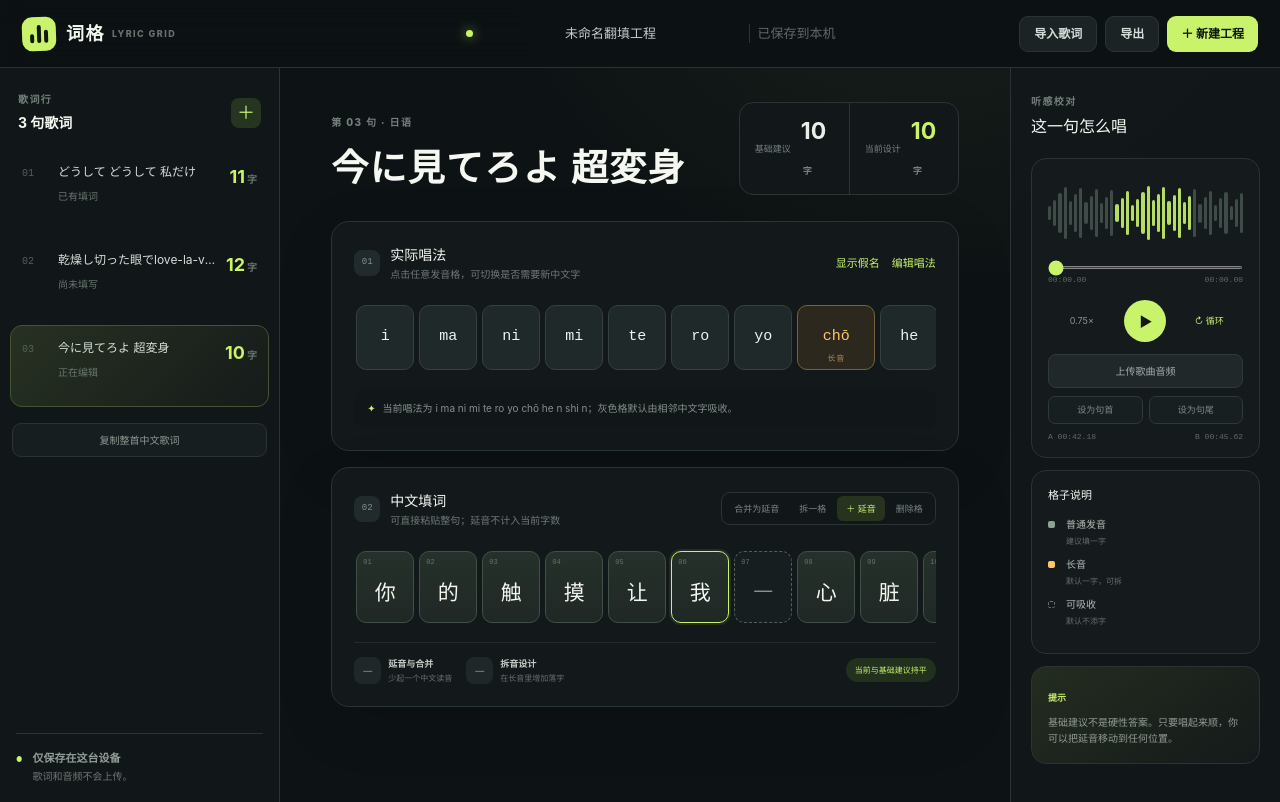
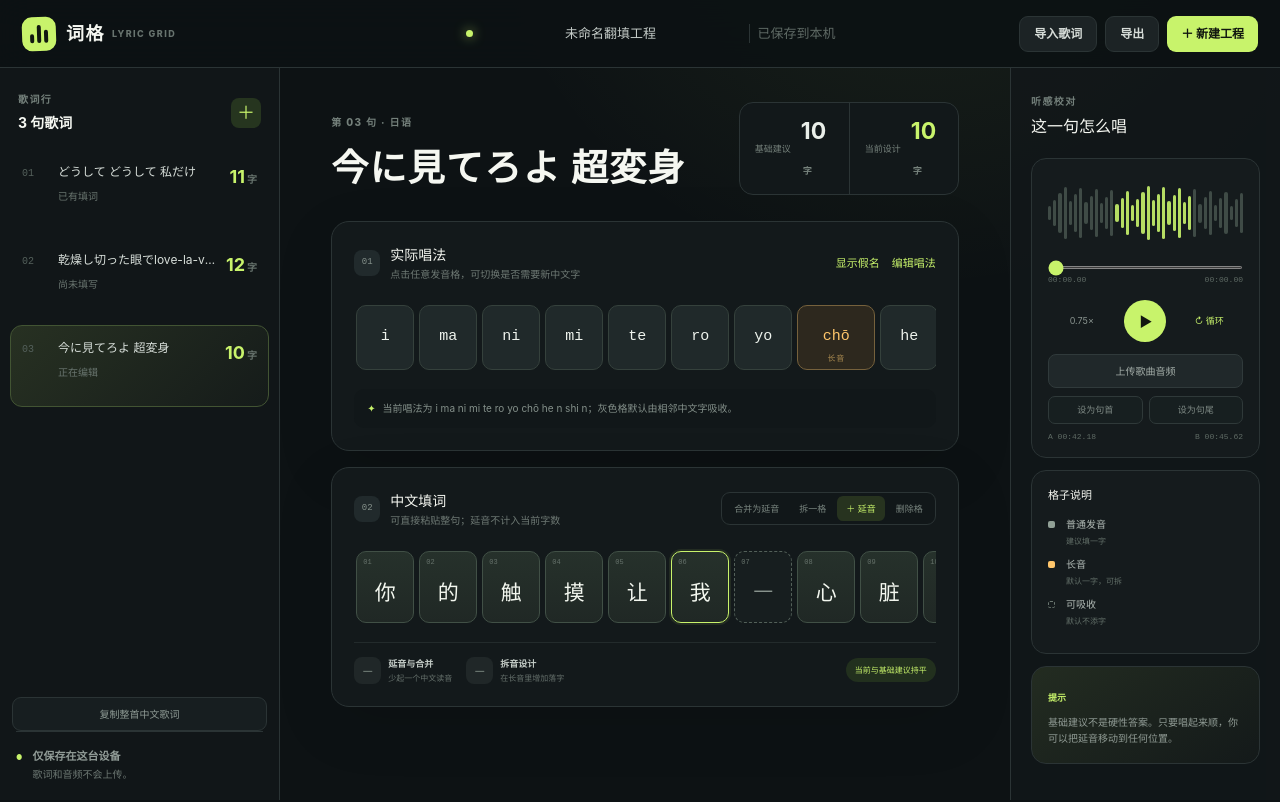
Before and after one commit to beiai-sama/lyric-grid, a Next.js app: page / in a window 1280 px wide. Built offline with nearby package versions, Linux system fonts and the light colour scheme.

Commit message:
Keep lyric list in its own scroll pane

```diff
--- a/app/globals.css
+++ b/app/globals.css
@@ -20,7 +20,7 @@ body { margin: 0; background: var(--background); color: var(--foreground); font-
 button, input, textarea { font: inherit; }
 button { color: inherit; }
 
-.app-shell { min-height: 100vh; background: radial-gradient(circle at 72% -20%, rgba(200, 243, 107, .08), transparent 34%), #0d1214; }
+.app-shell { height: 100vh; overflow: hidden; background: radial-gradient(circle at 72% -20%, rgba(200, 243, 107, .08), transparent 34%), #0d1214; }
 .topbar { height: 68px; display: grid; grid-template-columns: 260px minmax(0, 1fr) auto; align-items: center; border-bottom: 1px solid var(--line); background: rgba(13, 18, 20, .92); padding: 0 22px; position: sticky; top: 0; z-index: 10; backdrop-filter: blur(16px); }
 .brand { display: flex; align-items: center; gap: 10px; }
 .brand-mark { width: 34px; height: 34px; border-radius: 10px; background: var(--lime); display: flex; align-items: end; justify-content: center; gap: 3px; padding: 8px; transform: rotate(-2deg); }
@@ -41,16 +41,16 @@ button { color: inherit; }
 .button-quiet { background: #1c2325; border: 1px solid var(--line); color: #d6dcd8; }
 .button-primary { background: var(--lime); color: #11170f; }
 
-.workspace { min-height: calc(100vh - 68px); display: grid; grid-template-columns: 280px minmax(620px, 1fr) 270px; }
+.workspace { height: calc(100vh - 68px); min-height: 0; overflow: hidden; display: grid; grid-template-columns: 280px minmax(620px, 1fr) 270px; }
 .line-panel, .listen-panel { background: rgba(18, 24, 26, .78); }
-.line-panel { border-right: 1px solid var(--line); display: flex; flex-direction: column; }
-.listen-panel { border-left: 1px solid var(--line); padding: 26px 20px; }
+.line-panel { min-height: 0; overflow: hidden; border-right: 1px solid var(--line); display: flex; flex-direction: column; }
+.listen-panel { min-height: 0; overflow-x: hidden; overflow-y: auto; border-left: 1px solid var(--line); padding: 26px 20px; }
 .panel-heading { padding: 24px 18px 16px; display: flex; align-items: center; justify-content: space-between; }
 .panel-heading > div, .listen-heading { display: grid; gap: 5px; }
 .panel-heading strong { font-size: 14px; }
 .eyebrow { color: #74807b; font-size: 10px; font-weight: 800; letter-spacing: .14em; text-transform: uppercase; }
 .icon-button { width: 30px; height: 30px; border-radius: 8px; color: var(--lime); background: var(--lime-soft); font-size: 18px; }
-.line-list { padding: 0 10px; display: grid; gap: 6px; }
+.line-list { min-height: 0; flex: 1; overflow-x: hidden; overflow-y: auto; overscroll-behavior: contain; padding: 0 10px 12px; display: grid; align-content: start; gap: 6px; scrollbar-color: #36413d transparent; }
 .line-item { width: 100%; min-height: 82px; border: 1px solid transparent; border-radius: 12px; background: transparent; display: grid; grid-template-columns: 28px 1fr auto; gap: 8px; align-items: start; padding: 13px 11px; text-align: left; cursor: pointer; }
 .line-item:hover { background: #171f21; }
 .line-item.active { border-color: #425433; background: linear-gradient(135deg, rgba(200, 243, 107, .12), rgba(200, 243, 107, .025)); }
@@ -66,7 +66,7 @@ button { color: inherit; }
 .copy-all { margin: 16px 12px 0; height: 34px; border: 1px solid var(--line); border-radius: 9px; background: #171e20; color: #8e9a94; font-size: 10px; cursor: pointer; }
 .copy-all:hover { color: var(--lime); border-color: #46543e; }
 
-.editor-panel { padding: 34px clamp(24px, 4vw, 64px) 60px; overflow: hidden; }
+.editor-panel { min-height: 0; overflow-x: hidden; overflow-y: auto; overscroll-behavior: contain; padding: 34px clamp(24px, 4vw, 64px) 60px; scrollbar-color: #36413d transparent; }
 .editor-heading { max-width: 980px; margin: 0 auto 26px; display: flex; justify-content: space-between; align-items: end; gap: 24px; }
 .editor-heading h1 { font-size: clamp(24px, 3vw, 37px); margin: 8px 0 0; letter-spacing: .035em; font-weight: 720; }
 .kana-line { margin: 7px 0 0; color: #7f8a85; font-size: 12px; letter-spacing: .08em; }
@@ -172,11 +172,12 @@ button { color: inherit; }
 
 @media (max-width: 1180px) { .workspace { grid-template-columns: 240px minmax(580px, 1fr); } .listen-panel { display: none; } }
 @media (max-width: 820px) {
+  .app-shell { min-height: 100vh; height: auto; overflow: visible; }
   .topbar { grid-template-columns: 1fr auto; padding: 0 14px; }
   .project-title, .button-quiet, .brand-en { display: none; }
-  .workspace { display: block; }
+  .workspace { display: block; height: auto; min-height: calc(100vh - 68px); overflow: visible; }
   .line-panel { display: none; }
-  .editor-panel { padding: 24px 14px 50px; }
+  .editor-panel { overflow: visible; padding: 24px 14px 50px; }
   .editor-heading { align-items: start; flex-direction: column; }
   .count-summary { width: 100%; flex-basis: auto; }
   .editor-section { padding: 16px; }
```
